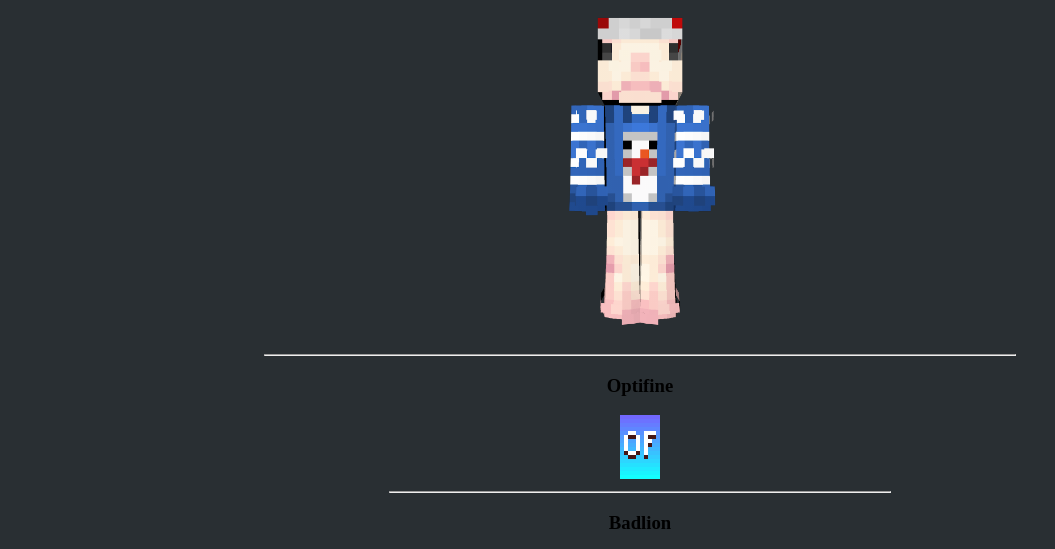
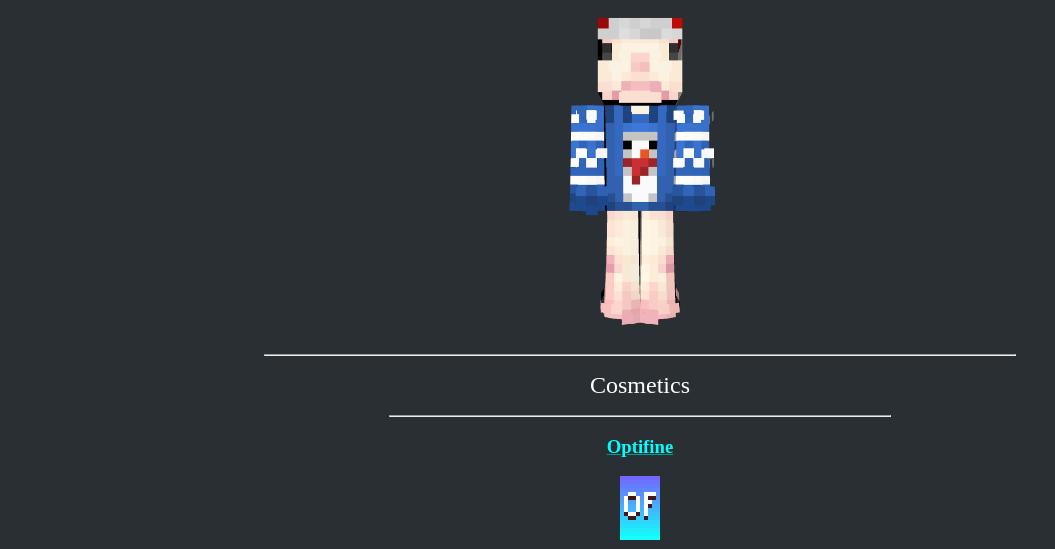
Before and after one commit to Bean-Squad/BeanSquad, a plain HTML site: page Friends/Fish.html in a window 1280 px wide. Shown: the part 144-693 px from the top of the page, without its empty margins (0-1055 px from the left). Drawn offline with Linux system fonts and the light colour scheme.

Commit message:
added cosmetics heading to other pages

```diff
--- a/Friends/Fish.html
+++ b/Friends/Fish.html
@@ -65,6 +65,8 @@
       <h1>ThatCrazyFish27</h1>
       <img src="fish.png" alt="fvfish" width="250px">
       <hr width="750px">
+      <p class="cos"><font size="5px">Cosmetics</font></p>
+      <hr width="500px">
       <div id="cosmetics">
         <h3>Optifine</h3>
           <img src="FishOptifine.png" alt="cape1">
--- a/Friends/fish.css
+++ b/Friends/fish.css
@@ -145,3 +145,13 @@ body {
   from {opacity: 0;}
   to {opacity:1 ;}
 }
+
+#BeanSquad p.cos{
+  color: white;
+}
+
+#cosmetics h3{
+  color: aqua;
+  text-decoration: underline;
+  text-decoration-color: #009999;
+}
--- a/Friends/linq.css
+++ b/Friends/linq.css
@@ -147,3 +147,13 @@ body {
   font-style: oblique;
   font-size: 20px;
 }
+
+#BeanSquad p.cos{
+  color: #6633cc;
+}
+
+#cosmetics h3{
+  color: #9370DB;
+  text-decoration: underline;
+  text-decoration-color: #6633cc;
+}
```
Also changed, not shown: Friends/Linq.html (+2 -0 lines).
